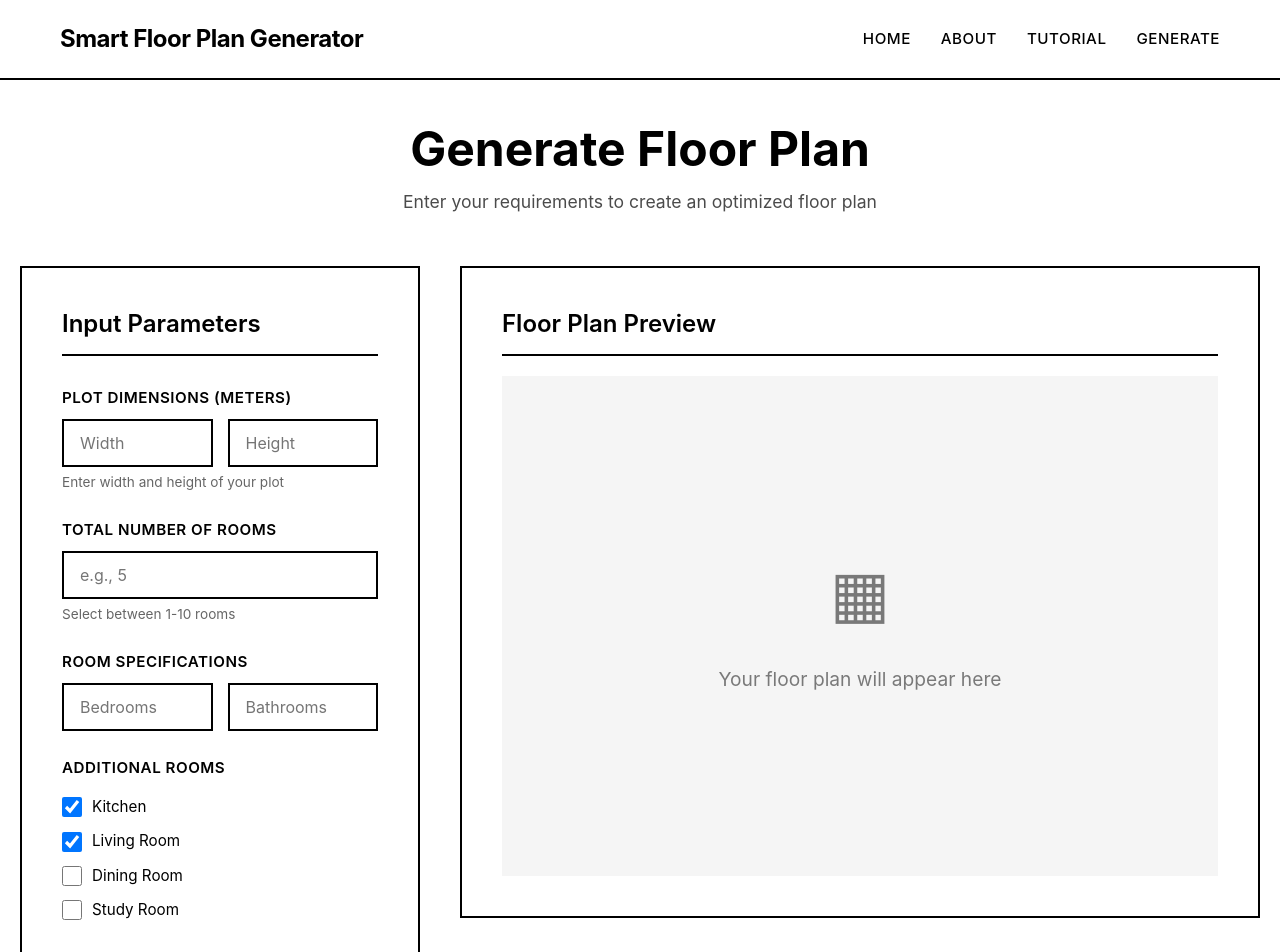
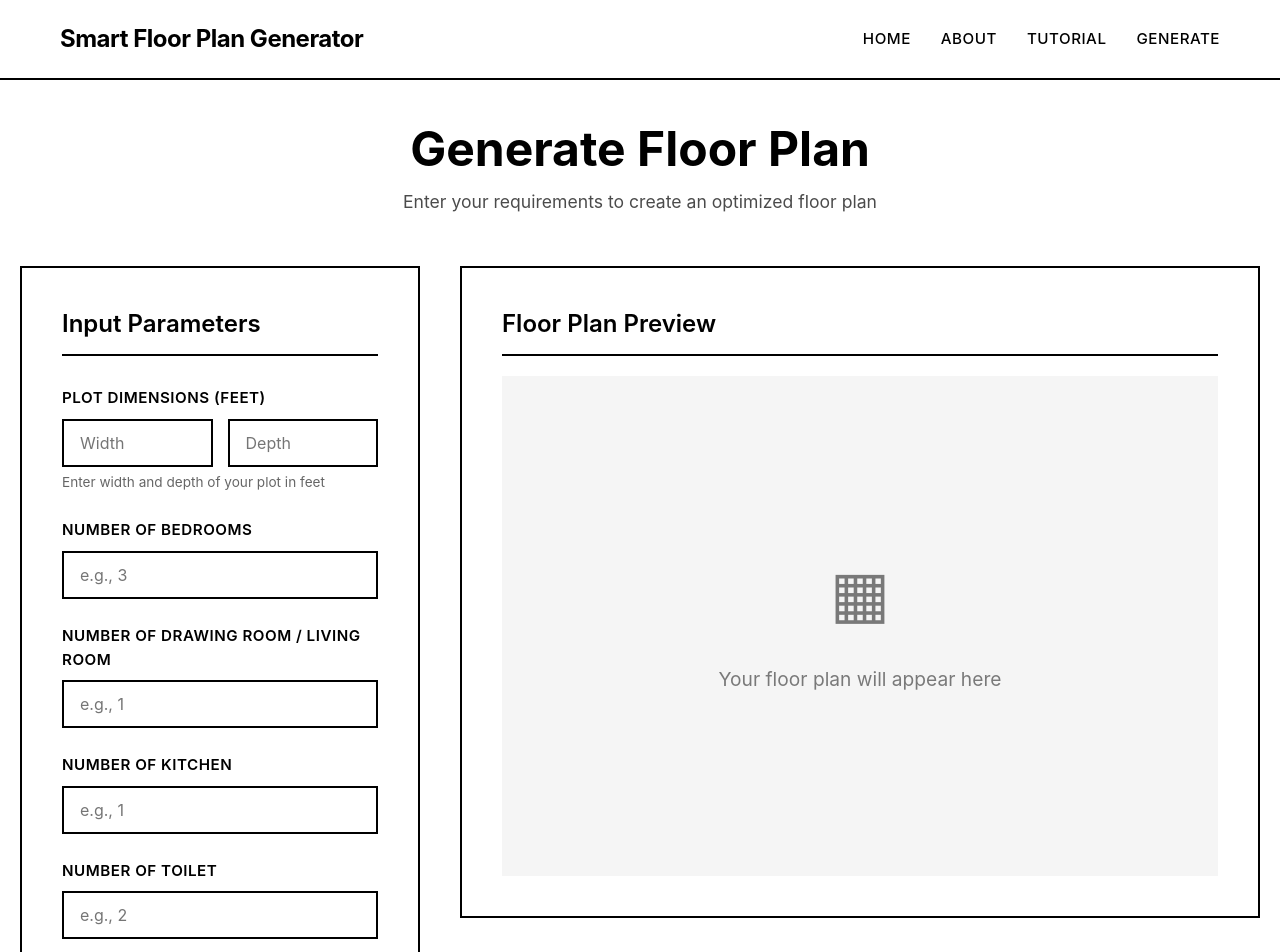
Before and after one commit to cse-ai-shriyansh/Smart-Floor-Plan-Generator-for-Efficient-Space-Utilization-Using-AI-and-Machine-Learning-Techniques, a Next.js app: page /app in a window 1280 px wide. Shown: the top 952 px of the page. Built offline with nearby package versions, Linux system fonts and the light colour scheme.

Commit message:
Update form parameters: Change to feet measurements and add new fields (width/depth, bedrooms, drawing room, kitchen, toilet, parking, porch, veranda)

```diff
--- a/pages/app.tsx
+++ b/pages/app.tsx
@@ -3,28 +3,28 @@ import Head from 'next/head';
 import styles from '@/styles/App.module.css';
 
 interface FormData {
-  plotWidth: string;
-  plotHeight: string;
-  numRooms: string;
+  width: string;
+  depth: string;
   bedrooms: string;
-  bathrooms: string;
-  kitchen: boolean;
-  livingRoom: boolean;
-  diningRoom: boolean;
-  studyRoom: boolean;
+  drawingRoom: string;
+  kitchen: string;
+  toilet: string;
+  parking: string;
+  porch: string;
+  veranda: string;
 }
 
 export default function App() {
   const [formData, setFormData] = useState<FormData>({
-    plotWidth: '',
-    plotHeight: '',
-    numRooms: '',
+    width: '',
+    depth: '',
     bedrooms: '',
-    bathrooms: '',
-    kitchen: true,
-    livingRoom: true,
-    diningRoom: false,
-    studyRoom: false,
+    drawingRoom: '',
+    kitchen: '',
+    toilet: '',
+    parking: '',
+    porch: '',
+    veranda: '',
   });
 
   const [errors, setErrors] = useState<{ [key: string]: string }>({});
@@ -61,25 +61,18 @@ export default function App() {
   const validateForm = (): boolean => {
     const newErrors: { [key: string]: string } = {};
 
-    // Plot Width validation
-    if (!formData.plotWidth) {
-      newErrors.plotWidth = 'Plot width is required';
-    } else if (parseFloat(formData.plotWidth) <= 0) {
-      newErrors.plotWidth = 'Plot width must be greater than 0';
+    // Width validation
+    if (!formData.width) {
+      newErrors.width = 'Width is required';
+    } else if (parseFloat(formData.width) <= 0) {
+      newErrors.width = 'Width must be greater than 0';
     }
 
-    // Plot Height validation
-    if (!formData.plotHeight) {
-      newErrors.plotHeight = 'Plot height is required';
-    } else if (parseFloat(formData.plotHeight) <= 0) {
-      newErrors.plotHeight = 'Plot height must be greater than 0';
-    }
-
-    // Number of Rooms validation
-    if (!formData.numRooms) {
-      newErrors.numRooms = 'Number of rooms is required';
-    } else if (parseInt(formData.numRooms) < 1 || parseInt(formData.numRooms) > 10) {
-      newErrors.numRooms = 'Number of rooms must be between 1 and 10';
+    // Depth validation
+    if (!formData.depth) {
+      newErrors.depth = 'Depth is required';
+    } else if (parseFloat(formData.depth) <= 0) {
+      newErrors.depth = 'Depth must be greater than 0';
     }
 
     // Bedrooms validation
@@ -89,11 +82,25 @@ export default function App() {
       newErrors.bedrooms = 'Number of bedrooms cannot be negative';
     }
 
-    // Bathrooms validation
-    if (!formData.bathrooms) {
-      newErrors.bathrooms = 'Number of bathrooms is required';
-    } else if (parseInt(formData.bathrooms) < 1) {
-      newErrors.bathrooms = 'At least one bathroom is required';
+    // Drawing room validation
+    if (!formData.drawingRoom) {
+      newErrors.drawingRoom = 'Number of drawing rooms is required';
+    } else if (parseInt(formData.drawingRoom) < 0) {
+      newErrors.drawingRoom = 'Number of drawing rooms cannot be negative';
+    }
+
+    // Kitchen validation
+    if (!formData.kitchen) {
+      newErrors.kitchen = 'Number of kitchens is required';
+    } else if (parseInt(formData.kitchen) < 0) {
+      newErrors.kitchen = 'Number of kitchens cannot be negative';
+    }
+
+    // Toilet validation
+    if (!formData.toilet) {
+      newErrors.toilet = 'Number of toilets is required';
+    } else if (parseInt(formData.toilet) < 1) {
+      newErrors.toilet = 'At least one toilet is required';
     }
 
     setErrors(newErrors);
@@ -136,15 +143,15 @@ export default function App() {
 
   const handleReset = () => {
     setFormData({
-      plotWidth: '',
-      plotHeight: '',
-      numRooms: '',
+      width: '',
+      depth: '',
       bedrooms: '',
-      bathrooms: '',
-      kitchen: true,
-      livingRoom: true,
-      diningRoom: false,
-      studyRoom: false,
+      drawingRoom: '',
+      kitchen: '',
+      toilet: '',
+      parking: '',
+      porch: '',
+      veranda: '',
     });
     setErrors({});
     setFloorPlan(null);
@@ -178,74 +185,50 @@ export default function App() {
             <form onSubmit={handleGenerate}>
               {/* Plot Dimensions */}
               <div className={styles.formGroup}>
-                <label className={styles.label}>Plot Dimensions (meters)</label>
+                <label className={styles.label}>Plot Dimensions (feet)</label>
                 <div className={styles.inputGroup}>
                   <div>
                     <input
                       type="number"
-                      name="plotWidth"
+                      name="width"
                       className={styles.input}
                       placeholder="Width"
-                      value={formData.plotWidth}
+                      value={formData.width}
                       onChange={handleChange}
                       step="0.1"
                       min="0"
                     />
-                    {errors.plotWidth && (
-                      <div className={styles.errorMessage}>{errors.plotWidth}</div>
+                    {errors.width && (
+                      <div className={styles.errorMessage}>{errors.width}</div>
                     )}
                   </div>
                   <div>
                     <input
                       type="number"
-                      name="plotHeight"
+                      name="depth"
                       className={styles.input}
-                      placeholder="Height"
-                      value={formData.plotHeight}
+                      placeholder="Depth"
+                      value={formData.depth}
                       onChange={handleChange}
                       step="0.1"
                       min="0"
                     />
-                    {errors.plotHeight && (
-                      <div className={styles.errorMessage}>{errors.plotHeight}</div>
+                    {errors.depth && (
+                      <div className={styles.errorMessage}>{errors.depth}</div>
                     )}
                   </div>
                 </div>
-                <p className={styles.helpText}>Enter width and height of your plot</p>
-              </div>
-
-              {/* Number of Rooms */}
-              <div className={styles.formGroup}>
-                <label htmlFor="numRooms" className={styles.label}>
-                  Total Number of Rooms
-                </label>
-                <input
-                  type="number"
-                  id="numRooms"
-                  name="numRooms"
-                  className={styles.input}
-                  placeholder="e.g., 5"
-                  value={formData.numRooms}
-                  onChange={handleChange}
-                  min="1"
-                  max="10"
-                />
-                {errors.numRooms && (
-                  <div className={styles.errorMessage}>{errors.numRooms}</div>
-                )}
-                <p className={styles.helpText}>Select between 1-10 rooms</p>
+                <p className={styles.helpText}>Enter width and depth of your plot in feet</p>
               </div>
 
               {/* Room Specifications */}
               <div className={styles.formGroup}>
-                <label className={styles.label}>Room Specifications</label>
-                <div className={styles.inputGroup}>
-                  <div>
+                <label className={styles.label}>Number of Bedrooms</label>
                 <input
                   type="number"
                   name="bedrooms"
                   className={styles.input}
-                      placeholder="Bedrooms"
+                  placeholder="e.g., 3"
                   value={formData.bedrooms}
                   onChange={handleChange}
                   min="0"
@@ -254,80 +237,93 @@ export default function App() {
                   <div className={styles.errorMessage}>{errors.bedrooms}</div>
                 )}
               </div>
+
+              <div className={styles.formGroup}>
+                <label className={styles.label}>Number of Drawing Room / Living Room</label>
+                <input
+                  type="number"
+                  name="drawingRoom"
+                  className={styles.input}
+                  placeholder="e.g., 1"
+                  value={formData.drawingRoom}
+                  onChange={handleChange}
+                  min="0"
+                />
+                {errors.drawingRoom && (
+                  <div className={styles.errorMessage}>{errors.drawingRoom}</div>
+                )}
+              </div>
+
+              <div className={styles.formGroup}>
+                <label className={styles.label}>Number of Kitchen</label>
+                <input
+                  type="number"
+                  name="kitchen"
+                  className={styles.input}
+                  placeholder="e.g., 1"
+                  value={formData.kitchen}
+                  onChange={handleChange}
+                  min="0"
+                />
+                {errors.kitchen && (
+                  <div className={styles.errorMessage}>{errors.kitchen}</div>
+                )}
+              </div>
+
+              <div className={styles.formGroup}>
+                <label className={styles.label}>Number of Toilet</label>
+                <input
+                  type="number"
+                  name="toilet"
+                  className={styles.input}
+                  placeholder="e.g., 2"
+                  value={formData.toilet}
+                  onChange={handleChange}
+                  min="1"
+                />
+                {errors.toilet && (
+                  <div className={styles.errorMessage}>{errors.toilet}</div>
+                )}
+              </div>
+
+              {/* Additional Spaces */}
+              <div className={styles.formGroup}>
+                <label className={styles.label}>Additional Spaces (Optional)</label>
+                <div className={styles.inputGroup}>
                   <div>
                     <input
                       type="number"
-                      name="bathrooms"
+                      name="parking"
                       className={styles.input}
-                      placeholder="Bathrooms"
-                      value={formData.bathrooms}
+                      placeholder="Parking"
+                      value={formData.parking}
                       onChange={handleChange}
-                      min="1"
+                      min="0"
                     />
-                    {errors.bathrooms && (
-                      <div className={styles.errorMessage}>{errors.bathrooms}</div>
-                    )}
+                  </div>
+                  <div>
+                    <input
+                      type="number"
+                      name="porch"
+                      className={styles.input}
+                      placeholder="Porch"
+                      value={formData.porch}
+                      onChange={handleChange}
+                      min="0"
+                    />
                   </div>
                 </div>
-              </div>
-
-              {/* Room Preferences */}
-              <div className={styles.formGroup}>
-                <label className={styles.label}>Additional Rooms</label>
-                <div className={styles.roomPreferences}>
-                  <div className={styles.checkboxGroup}>
                 <input
-                      type="checkbox"
-                      id="kitchen"
-                      name="kitchen"
-                      className={styles.checkbox}
-                      checked={formData.kitchen}
+                  type="number"
+                  name="veranda"
+                  className={styles.input}
+                  placeholder="Veranda"
+                  value={formData.veranda}
                   onChange={handleChange}
+                  min="0"
+                  style={{ marginTop: '15px' }}
                 />
-                    <label htmlFor="kitchen" className={styles.checkboxLabel}>
-                      Kitchen
-                    </label>
-                  </div>
-                  <div className={styles.checkboxGroup}>
-                    <input
-                      type="checkbox"
-                      id="livingRoom"
-                      name="livingRoom"
-                      className={styles.checkbox}
-                      checked={formData.livingRoom}
-                      onChange={handleChange}
-                    />
-                    <label htmlFor="livingRoom" className={styles.checkboxLabel}>
-                      Living Room
-                    </label>
-                  </div>
-                  <div className={styles.checkboxGroup}>
-                    <input
-                      type="checkbox"
-                      id="diningRoom"
-                      name="diningRoom"
-                      className={styles.checkbox}
-                      checked={formData.diningRoom}
-                      onChange={handleChange}
-                    />
-                    <label htmlFor="diningRoom" className={styles.checkboxLabel}>
-                      Dining Room
-                    </label>
-                  </div>
-                  <div className={styles.checkboxGroup}>
-                    <input
-                      type="checkbox"
-                      id="studyRoom"
-                      name="studyRoom"
-                      className={styles.checkbox}
-                      checked={formData.studyRoom}
-                      onChange={handleChange}
-                    />
-                    <label htmlFor="studyRoom" className={styles.checkboxLabel}>
-                      Study Room
-                    </label>
-                  </div>
-                </div>
+                <p className={styles.helpText}>Add parking, porch, or veranda spaces</p>
               </div>
 
               {/* Buttons */}
@@ -397,7 +393,7 @@ export default function App() {
                         Floor Plan Generated Successfully
                       </p>
                       <p style={{ fontSize: '0.95rem', opacity: 0.7, marginTop: '10px' }}>
-                        {formData.plotWidth}m × {formData.plotHeight}m | {formData.numRooms} Rooms
+                        {formData.width} ft × {formData.depth} ft | {formData.bedrooms} Bedrooms | {formData.toilet} Toilets
                       </p>
                       <p style={{ fontSize: '0.9rem', opacity: 0.6, marginTop: '20px' }}>
                         (Backend integration required to display actual floor plan)
```
Lines whose indentation alone changed are shown as unchanged.
